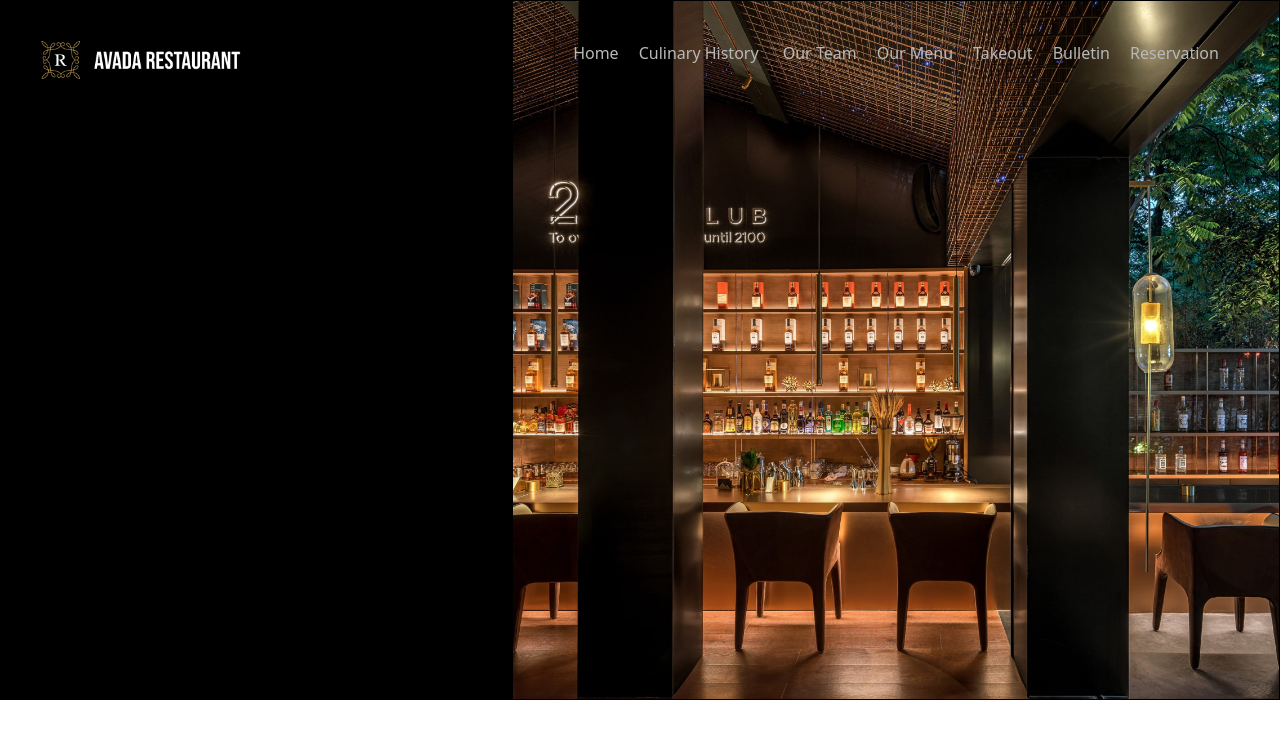
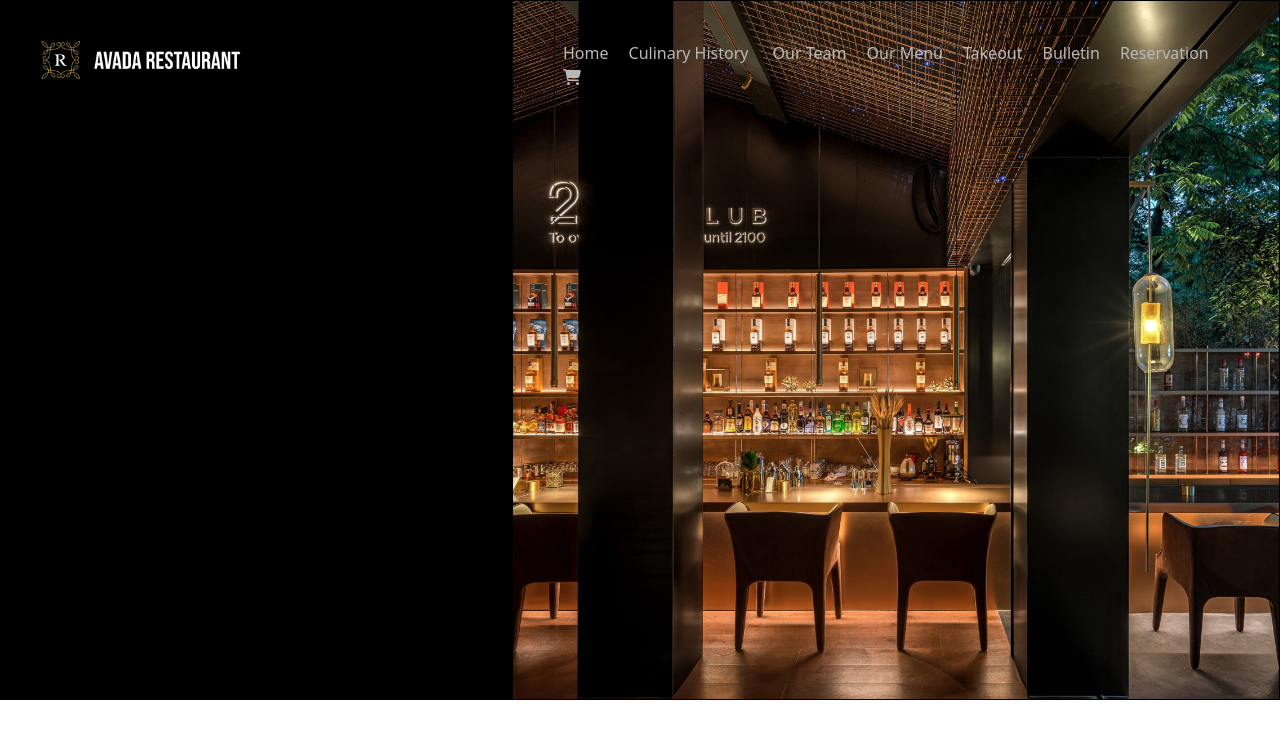
Before and after one commit to LeonardoContino/proj-html-vuejs, a Vue app: page / in a window 1280 px wide. Shown: the top 738 px of the page. Built offline with nearby package versions, Linux system fonts and the light colour scheme.

Commit message:
aggiunto shop fontawesome

```diff
--- a/src/components/header/navBarHeader.vue
+++ b/src/components/header/navBarHeader.vue
@@ -18,6 +18,7 @@ export default{
         <div class="right-header">
             <nav>
                 <a v-for="list in navList" href="#">{{ list }}</a>
+                <a href="#"><font-awesome-icon icon="fa-solid fa-cart-shopping" /></a>
             </nav>
         </div>
     </div>
@@ -54,11 +55,14 @@ header{
         padding: 40px;
         display: flex;
         justify-content: space-around;
+        nav{
 
-        nav a{
+            a{
             padding: 10px;
             text-decoration: none;
             color:#B9B9B8;
+
+            }
         }
 
 
--- a/src/main.js
+++ b/src/main.js
@@ -4,4 +4,7 @@ import "@fontsource/montserrat";
 import 'bootstrap/dist/css/bootstrap.min.css'
 import {library} from '@fortawesome/fontawesome-svg-core'
 import {FontAwesomeIcon} from '@fortawesome/vue-fontawesome'
-createApp(App).mount('#app')
+import { faCartShopping } from '@fortawesome/free-solid-svg-icons';
+
+library.add(faCartShopping)
+createApp(App).component('font-awesome-icon',FontAwesomeIcon).mount('#app')
```
Also changed, not shown: src/components/header/thumbHeader.vue (deleted).
